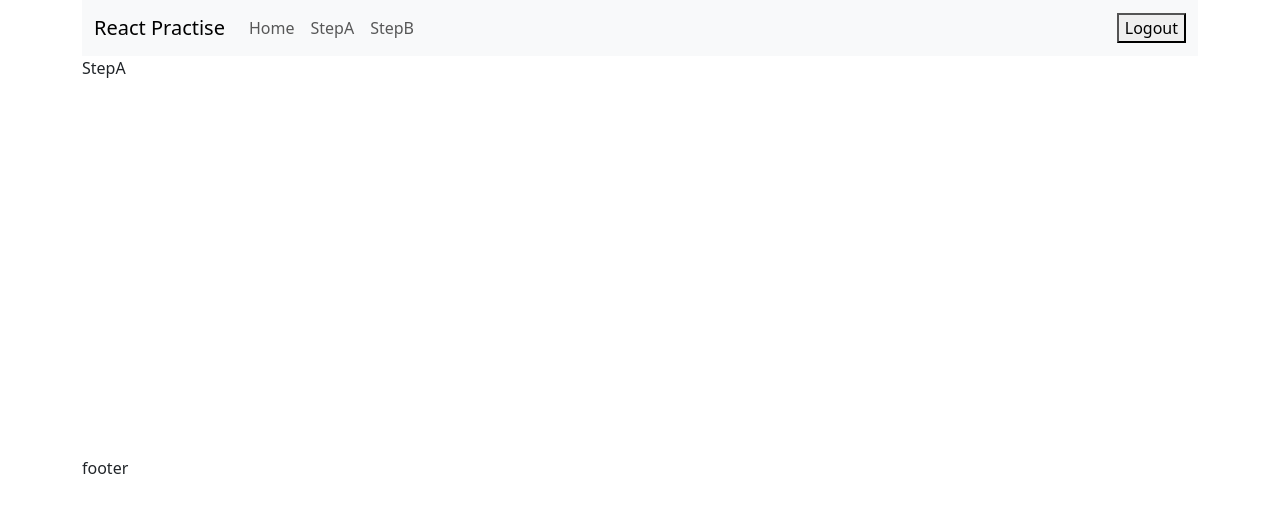
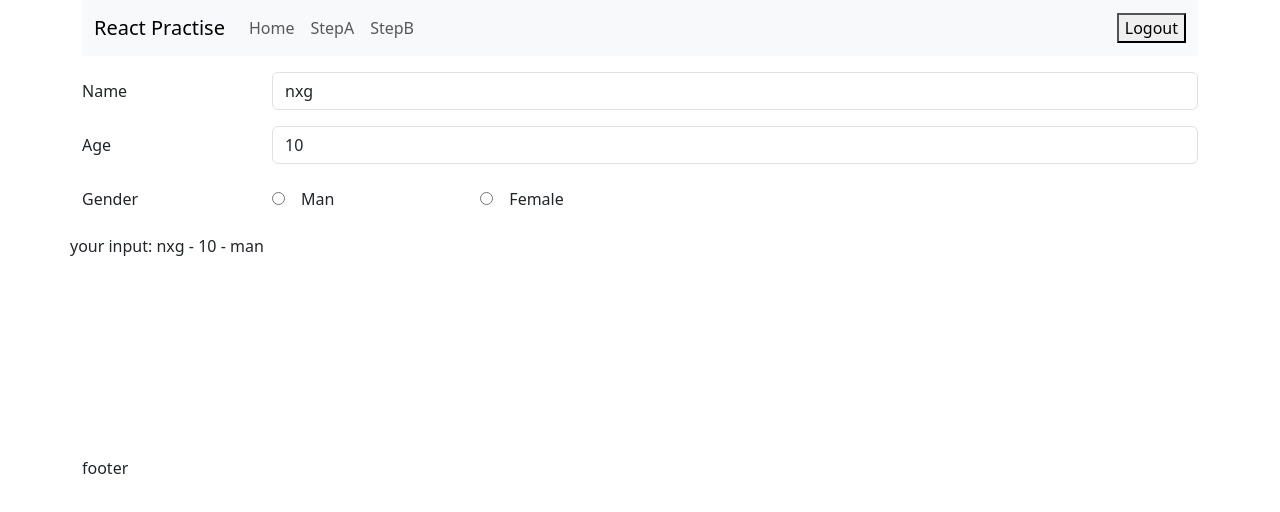
Before and after one commit to bernie-ning/react-starter, a React (Create React App) app: page /StepA in a window 1280 px wide. Shown: the top 512 px of the page. Built offline with nearby package versions, Linux system fonts and the light colour scheme.

Commit message:
2 files modified

```diff
--- a/src/pages/StepA.tsx
+++ b/src/pages/StepA.tsx
@@ -1,5 +1,83 @@
 import * as React from 'react';
 
 export default function StepA() {
-  return <>StepA</>;
+  const [user, setUser] = React.useState({
+    name: 'nxg',
+    age: 10,
+    gender: 'man',
+  });
+
+  const handleChange = (event) => {
+    const name = event.target.name;
+    const value = event.target.value;
+    console.log(value);
+    setUser((values) => ({ ...values, [name]: value }));
+  };
+
+  return (
+    <>
+      <div className="mt-3 mb-3 row">
+        <label htmlFor="name" className="col-sm-2 col-form-label">
+          Name
+        </label>
+        <div className="col-sm-10">
+          <input
+            type="text"
+            value={user.name || ''}
+            className="form-control"
+            id="name"
+            onChange={handleChange}
+          />
+        </div>
+      </div>
+
+      <div className="mb-3 row">
+        <label htmlFor="inputPassword" className="col-sm-2 col-form-label">
+          Age
+        </label>
+        <div className="col-sm-10">
+          <input
+            type="number"
+            className="form-control"
+            value={user.age || ''}
+            id="inputPassword"
+            onChange={handleChange}
+          />
+        </div>
+      </div>
+      <div className="mb-3 row">
+        <label htmlFor="man" className="col-sm-2 col-form-label">
+          Gender
+        </label>
+        <div className="col-sm-10">
+          <input
+            type="radio"
+            className="form-check-inline"
+            value={user.gender}
+            id="man"
+            name="gender"
+            onChange={handleChange}
+          />
+          <label htmlFor="man" className="col-sm-2 col-form-label">
+            Man
+          </label>
+          <input
+            type="radio"
+            className="form-check-inline"
+            value={user.gender}
+            id="female"
+            name="gender"
+            style={{ marginLeft: '25px' }}
+            onChange={handleChange}
+          />
+          <label htmlFor="female" className="col-sm-2 col-form-label">
+            Female
+          </label>
+        </div>
+      </div>
+      <div className="row">
+        your input: {user.name} - {user.age} - {user.gender}
+      </div>
+    </>
+  );
 }
--- a/src/style.scss
+++ b/src/style.scss
@@ -4,6 +4,8 @@ h1,
 p {
   font-family: Lato;
 }
+
+
 
 .body {
   min-height: 400px;
```
